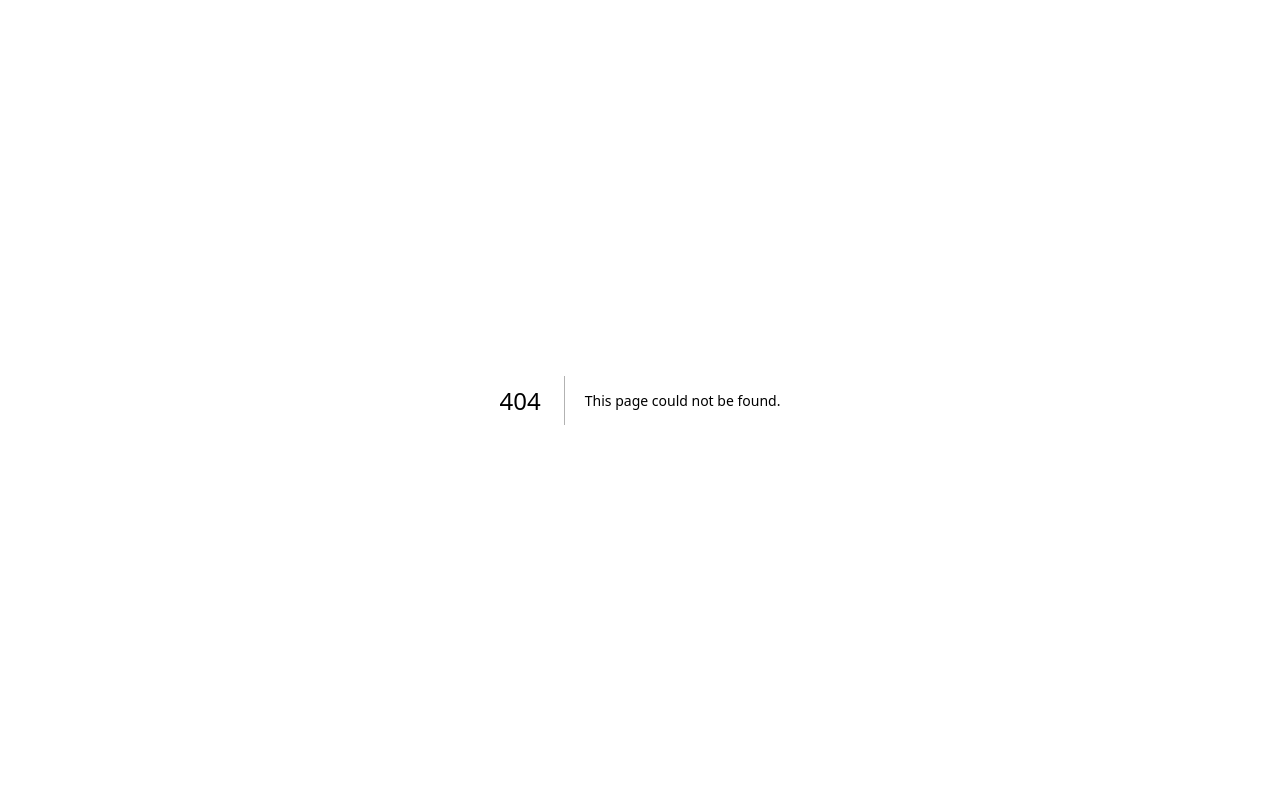
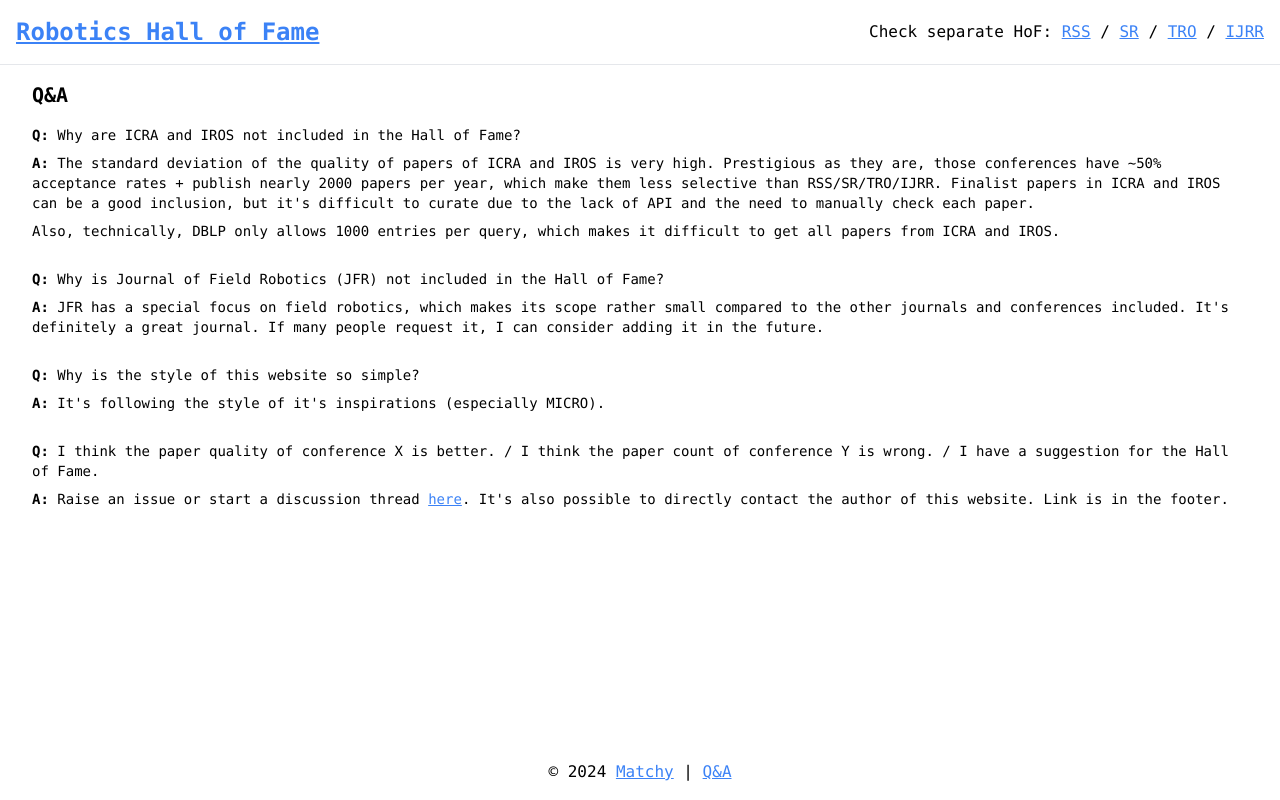
Before and after one commit to matchy233/robotics-hof, a Next.js app: page /qna in a window 1280 px wide. Before the commit this address had no page. Built offline with nearby package versions, Linux system fonts and the light colour scheme.

Commit message:
feat: add Q&A page

```diff
--- a/app/(split)/layout.tsx
+++ b/app/(split)/layout.tsx
@@ -22,6 +22,7 @@ export default function RoboticsLayout({
         <div>
           © {new Date().getFullYear()}{" "}
           <Link href="https://matchy.bio">Matchy</Link>{" "}
+          | <Link href="/qna">Q&A</Link>
         </div>
       </footer>
     </Fragment>
--- /dev/null
+++ b/app/(split)/qna/page.tsx
@@ -0,0 +1,52 @@
+import Link from "next/link";
+
+export default function QnaPage() {
+  return (
+    <main>
+      <div className="preamble">
+        <h1>Q&A</h1>
+        <p>
+          <strong>Q:</strong> Why are ICRA and IROS not included in the Hall of
+          Fame?
+        </p>
+        <p>
+          <strong>A:</strong> The standard deviation of the quality of papers of
+          ICRA and IROS is very high. Prestigious as they are, those conferences
+          have ~50% acceptance rates + publish nearly 2000 papers per year,
+          which make them less selective than RSS/SR/TRO/IJRR. Finalist papers
+          in ICRA and IROS can be a good inclusion, but it's difficult to curate
+          due to the lack of API and the need to manually check each paper.
+        </p>
+        <p>
+          Also, technically, DBLP only allows 1000 entries per query, which
+          makes it difficult to get all papers from ICRA and IROS.
+        </p>
+        <br />
+        <p>
+          <strong>Q:</strong> Why is Journal of Field Robotics (JFR) not
+          included in the Hall of Fame?
+        </p>
+        <p>
+          <strong>A:</strong> JFR has a special focus on field robotics, which
+          makes its scope rather small compared to the other journals and
+          conferences included. It's definitely a great journal. If many people
+          request it, I can consider adding it in the future.
+        </p>
+        <br />
+        <p>
+          <strong>Q:</strong> Why is the style of this website so simple?
+        </p>
+        <p>
+          <strong>A:</strong> It's following the style of it's inspirations (especially MICRO).
+        </p>
+        <br />
+        <p>
+          <strong>Q:</strong> I think the paper quality of conference X is better. / I think the paper count of conference Y is wrong. / I have a suggestion for the Hall of Fame.
+        </p>
+        <p>
+          <strong>A:</strong> Raise an issue or start a discussion thread <Link href="https://github.com/matchy233/robotics-hof">here</Link>. It's also possible to directly contact the author of this website. Link is in the footer.
+        </p>
+      </div>
+    </main>
+  );
+}
--- a/styles/globals.css
+++ b/styles/globals.css
@@ -61,7 +61,10 @@
   }
 
   h1 {
-    @apply text-xl font-bold;
+    @apply text-xl font-bold mb-4;
+  }
+  header h1 {
+    @apply text-2xl mb-0;
   }
   a {
     @apply underline text-blue-500;
```
